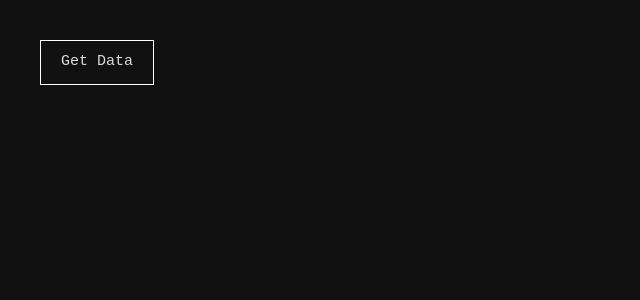
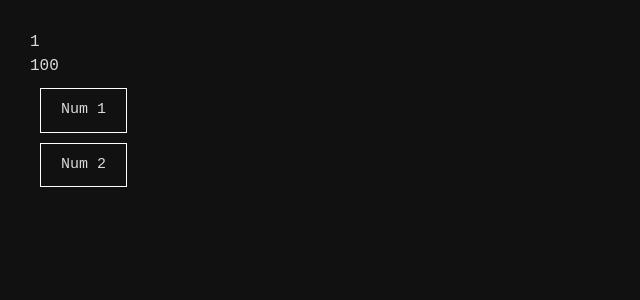
Before and after one commit to Vardhan2006/Dev-learning, a React (Vite) app in the folder React/React-Full/: page / in a window 1280 px wide. Shown: the top 300 px of the page, without its empty margins (0-640 px from the left). Built offline with nearby package versions, Linux system fonts and the light colour scheme.

Commit message:
UseEffect Completed

```diff
--- a/React/React-Full/src/App.jsx
+++ b/React/React-Full/src/App.jsx
@@ -1,4 +1,6 @@
-import Api_calls from "./Day - 5/Api_calls";
+import UseEffect from "./Day - 5/UseEffect";
+
+// import Api_calls from "./Day - 5/Api_calls";
 
 // import Forms from "./Day - 4/forms";
 
@@ -90,8 +92,9 @@ function App() {
   return (
     <div className="parent">
 
-    <Api_calls/>
+    <UseEffect/>
 
+    {/* <Api_calls/> */}
 
     {/* <Notesapp/> */}
 
--- /dev/null
+++ b/React/React-Full/src/Day - 5/UseEffect.jsx
@@ -0,0 +1,74 @@
+import React, { useEffect, useState } from 'react'
+
+function UseEffect() {
+
+    const [num, setNum] = useState(1)
+    const [num2, setNum2] = useState(100)
+
+    useEffect(function(){
+        console.log("use effect is running...");
+
+    },[num]) //the empty array is dependency so when its empty the useeffect will run only once now i added num so num is the dependency
+
+    return (
+    <div>
+        <h1>{num}</h1>
+        <h1>{num2}</h1>
+
+        <button onClick={()=> {
+            setNum(num+1)
+        }}>Num 1</button>
+
+        <button onClick={()=> {
+            setNum2(num2+100)
+        }}>Num 2</button>
+
+    </div>
+  )
+}
+
+export default UseEffect
+
+/*
+
+Imagine a big road lane on which a big truck(rendering process) is moving on road so
+in parallel so many things(processes) runs like api call, DOM manipulation on footpath beside the
+road in a different lane
+
+
+Imagine the browser is a highway. The main road is the JavaScript main
+thread, and a big truck represents the rendering process. Since only
+one truck can move on this road at a time, rendering and JavaScript
+execution happen on the main thread. Meanwhile, tasks like API calls,
+timers, or network requests are handled by the browser in separate
+service lanes (Web APIs). These tasks don't block the truck.
+Once they are finished, their callbacks are placed in a waiting area
+called the Callback Queue. When the main road becomes free, the
+Event Loop moves those callbacks onto the main thread to be executed.
+
+
+Breaking Down useEffect
+Think of a React component's primary job as strictly calculating what the UI should look like. That calculation needs to be pure, fast, and shouldn't interact with the outside world. useEffect is your escape hatch. It allows you to synchronize your component with an external system (like a database, the DOM, or an API) without interrupting the UI rendering.
+
+Here is the exact chronological order of operations when your UseEffect component runs:
+
+React Renders: React reads your code and calculates that the initial state of num is 1. It prepares the HTML <h1>1</h1>.
+
+Browser Paints: The browser updates the actual screen. The user can now physically see the number "1".
+
+Effect Runs: React looks at your useEffect and says, "Okay, the screen is updated and the user can see it. Now I will run this extra side effect." Your console.log("use effect is running...") executes.
+
+The Dependency Array (The "When")
+The second argument of useEffect—the array—is your control valve. It tells React exactly how often to run that extra chore on subsequent renders.
+
+No Array (useEffect(() => {...})): The effect runs after every single render. (Use this rarely; it can cause infinite loops if you update state inside it).
+
+Empty Array (useEffect(() => {...}, [])): The effect runs only once when the component mounts (appears on the screen for the first time).
+
+Array with Values (useEffect(() => {...}, [num])): The effect runs on the first render, and then only if the value of num has changed since the previous render.
+
+In your code snippet, because you provided [num], React acts like a bouncer at a club checking an ID: "Did num change since the last time I rendered?" * When you click the button and num becomes 2, the answer is yes, so the effect runs again.
+
+If you had a second piece of state in this component (like a text input) and you typed in it, the component would re-render, but because num stayed the same, this specific effect would not run.
+
+*/
```
